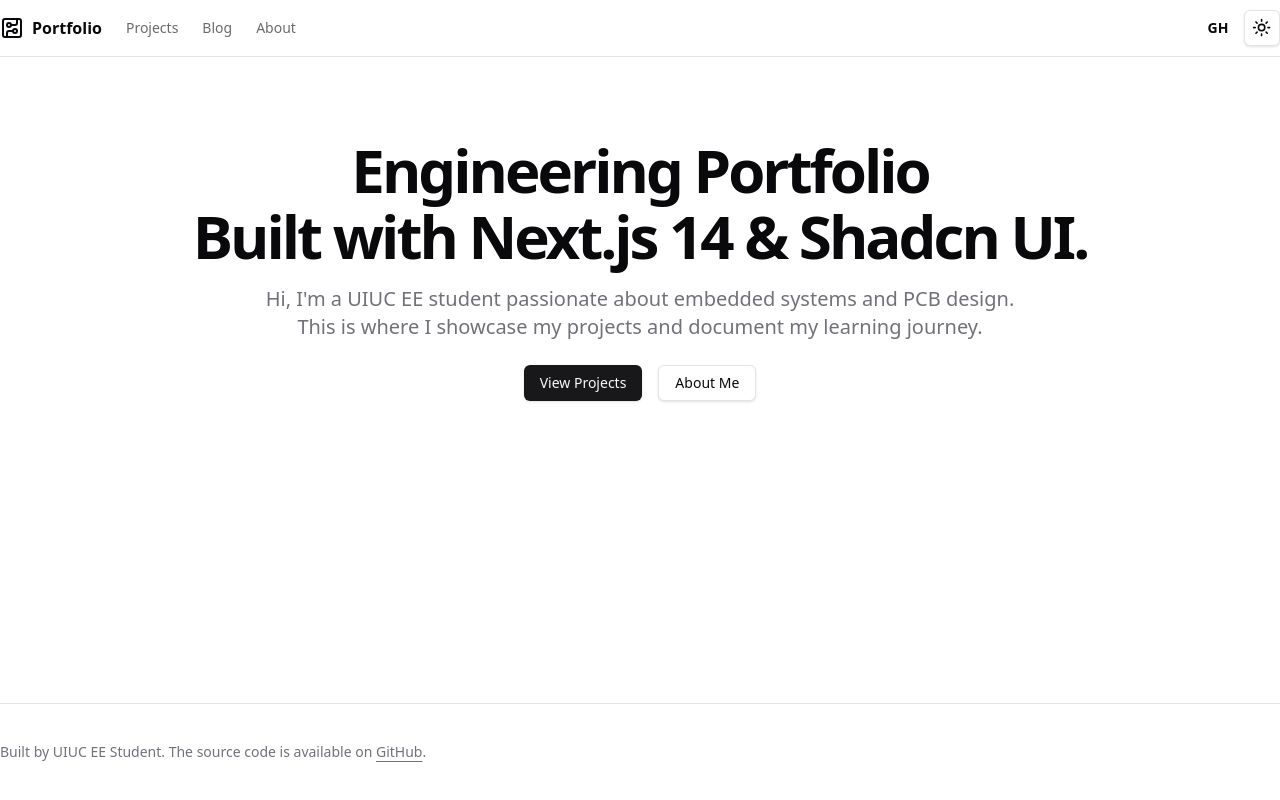
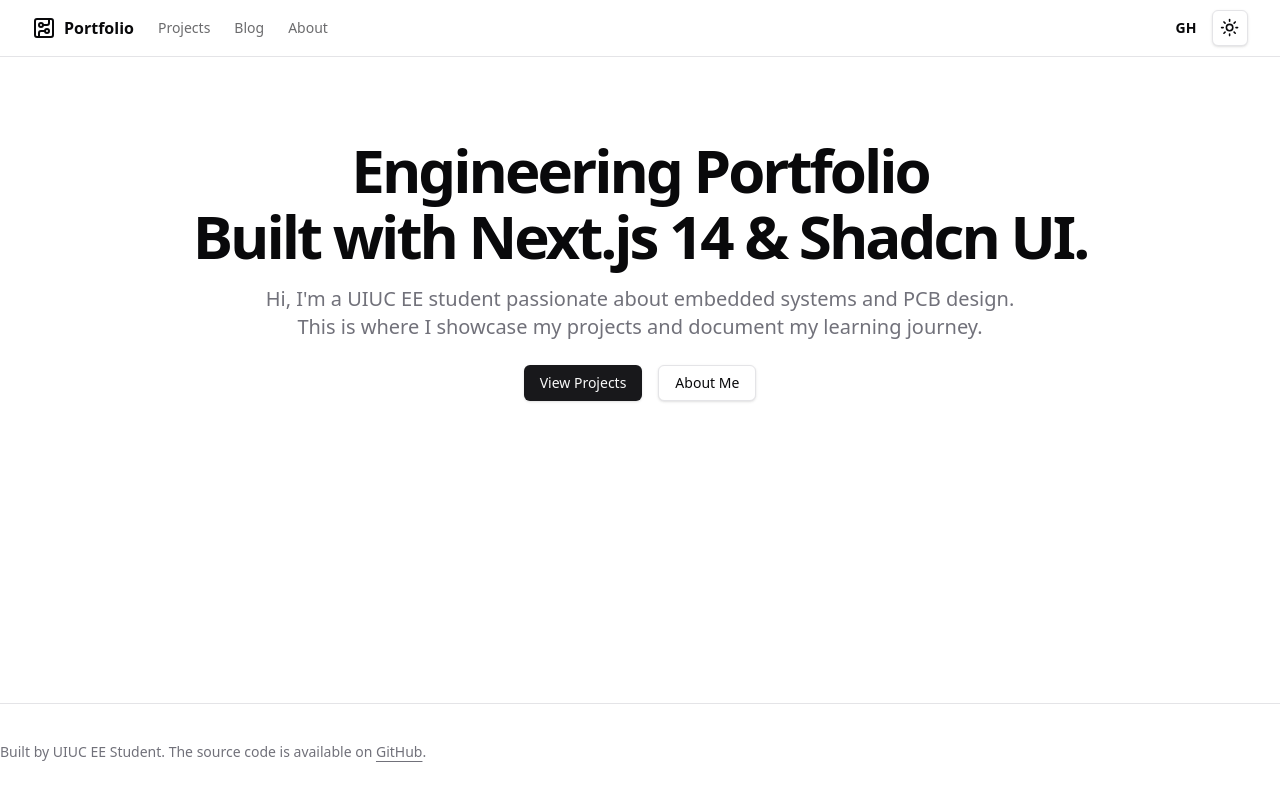
Before and after one commit to Chigz114/my-portfolio, a Next.js app: page / in a window 1280 px wide. Built offline with nearby package versions, Linux system fonts and the light colour scheme.

Commit message:
Refactor: Use fluid layout for Navbar to ensure full-width alignment

```diff
--- a/src/components/main-nav.tsx
+++ b/src/components/main-nav.tsx
@@ -33,7 +33,7 @@
 
   return (
     <header className="sticky top-0 z-50 w-full border-b bg-background/95 backdrop-blur supports-[backdrop-filter]:bg-background/60">
-      <div className="container flex h-14 items-center">
+      <div className="flex h-14 items-center w-full px-4 md:px-8">
         <div className="mr-4 hidden md:flex">
           <Link href="/" className="mr-6 flex items-center space-x-2">
             <CircuitBoard className="h-6 w-6" />
```
